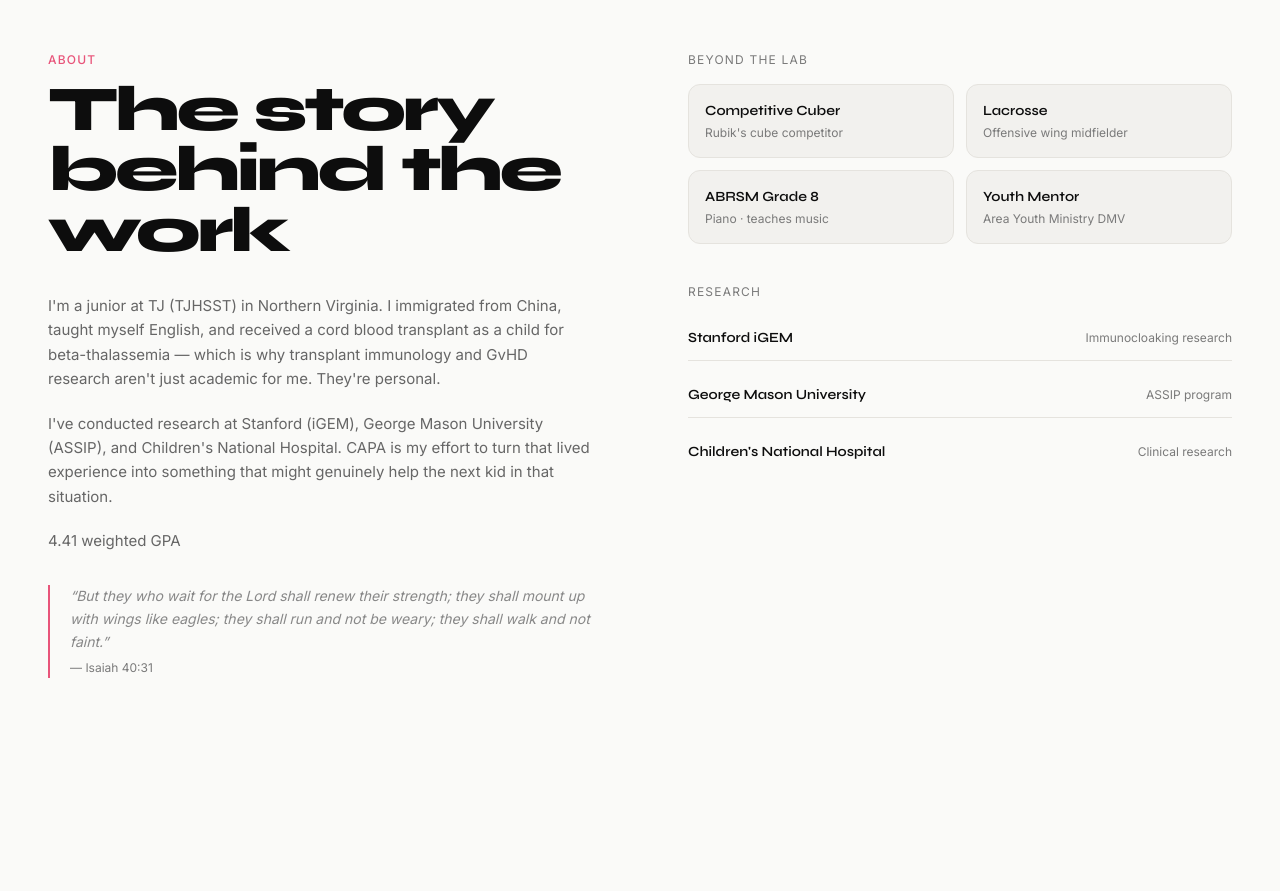
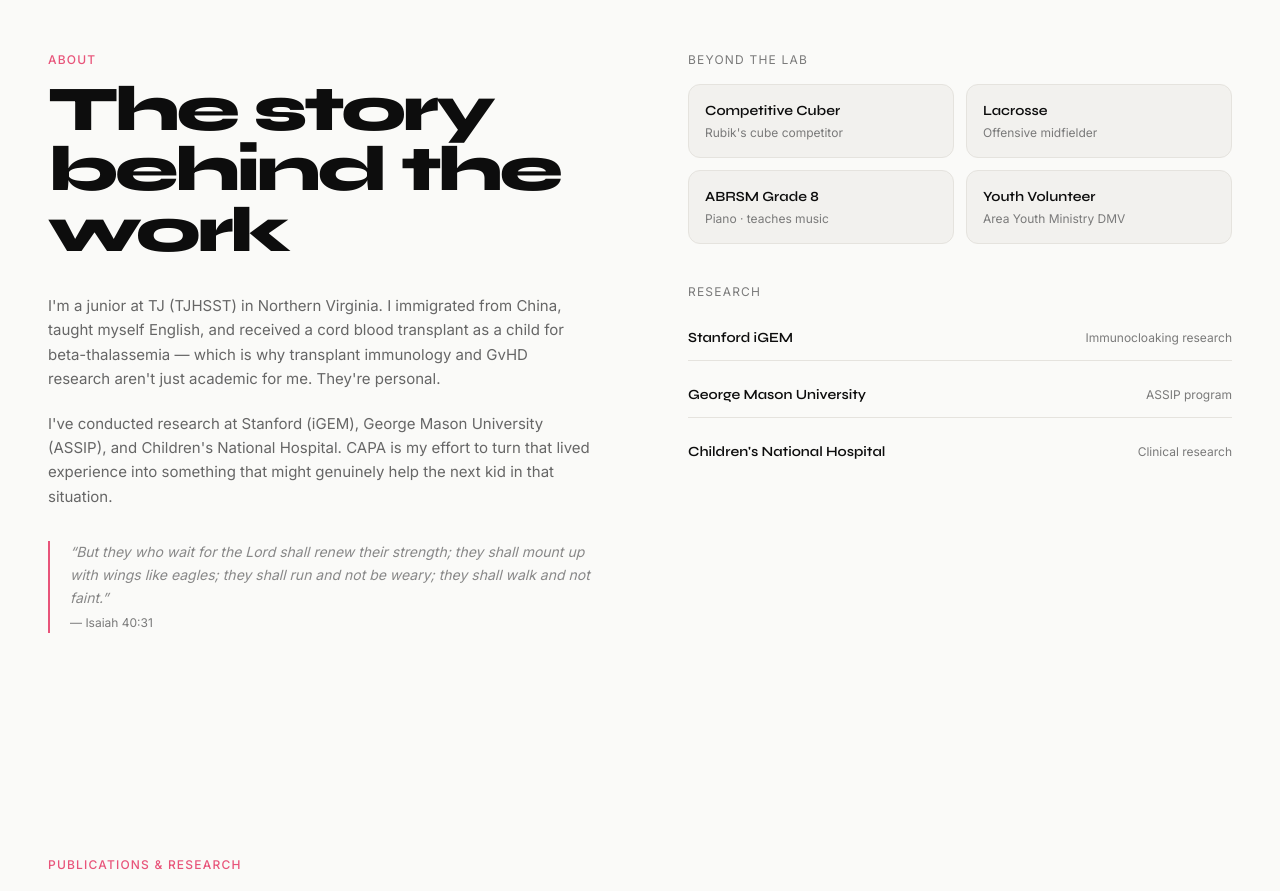
Before and after one commit to sh4wn27/sh4wn, a Next.js app: page / in a window 1280 px wide. Shown: the part 3100-3991 px from the top of the page. Built offline with nearby package versions, Linux system fonts and the light colour scheme.

Commit message:
update to read

```diff
--- a/components/About.tsx
+++ b/components/About.tsx
@@ -5,9 +5,9 @@ import { useRef } from "react";
 
 const traits = [
   { label: "Competitive Cuber", desc: "Rubik's cube competitor" },
-  { label: "Lacrosse", desc: "Offensive wing midfielder" },
+  { label: "Lacrosse", desc: "Offensive  midfielder" },
   { label: "ABRSM Grade 8", desc: "Piano · teaches music" },
-  { label: "Youth Mentor", desc: "Area Youth Ministry DMV" },
+  { label: "Youth Volunteer", desc: "Area Youth Ministry DMV" },
 ];
 
 const research = [
@@ -48,9 +48,6 @@ export default function About() {
               I&apos;ve conducted research at Stanford (iGEM), George Mason University (ASSIP),
               and Children&apos;s National Hospital. CAPA is my effort to turn that lived experience
               into something that might genuinely help the next kid in that situation.
-            </p>
-            <p>
-              4.41 weighted GPA
             </p>
           </div>
 
```
Also changed, not shown: public/index.html (deleted), 1 other file (tests, documents, lock files or other folders).
